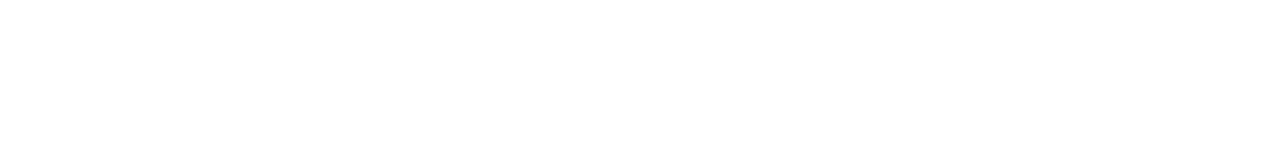
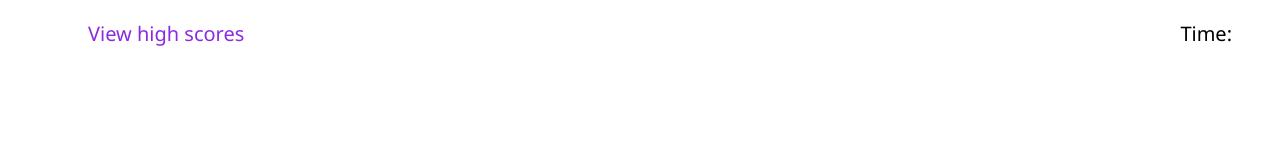
Before and after one commit to itorres60/Coding-Quiz, a plain HTML site: page index.html in a window 1280 px wide. Drawn offline with Linux system fonts and the light colour scheme.

Commit message:
started html and styles

```diff
--- a/assets/css/styles.css
+++ b/assets/css/styles.css
@@ -0,0 +1,15 @@
+ul {
+    display: flex;
+    justify-content: space-between;
+    margin: 20px 40px 10px 40px;
+}
+
+li {
+    list-style: none;
+    font-size: 20px;
+    font-family: 'Segoe UI', Tahoma, Geneva, Verdana, sans-serif;
+}
+
+.high-scores {
+    color: blueviolet;
+}
--- a/index.html
+++ b/index.html
@@ -11,6 +11,15 @@
 
 <body>
 
+    <header>
+        <nav>
+            <ul>
+                <li class="high-scores">View high scores</li>
+                <li class="timer">Time:</li>
+            </ul>
+        </nav>
+    </header>
+
 
     <script src="/assets/js/script.js"></script>
 </body>
```
